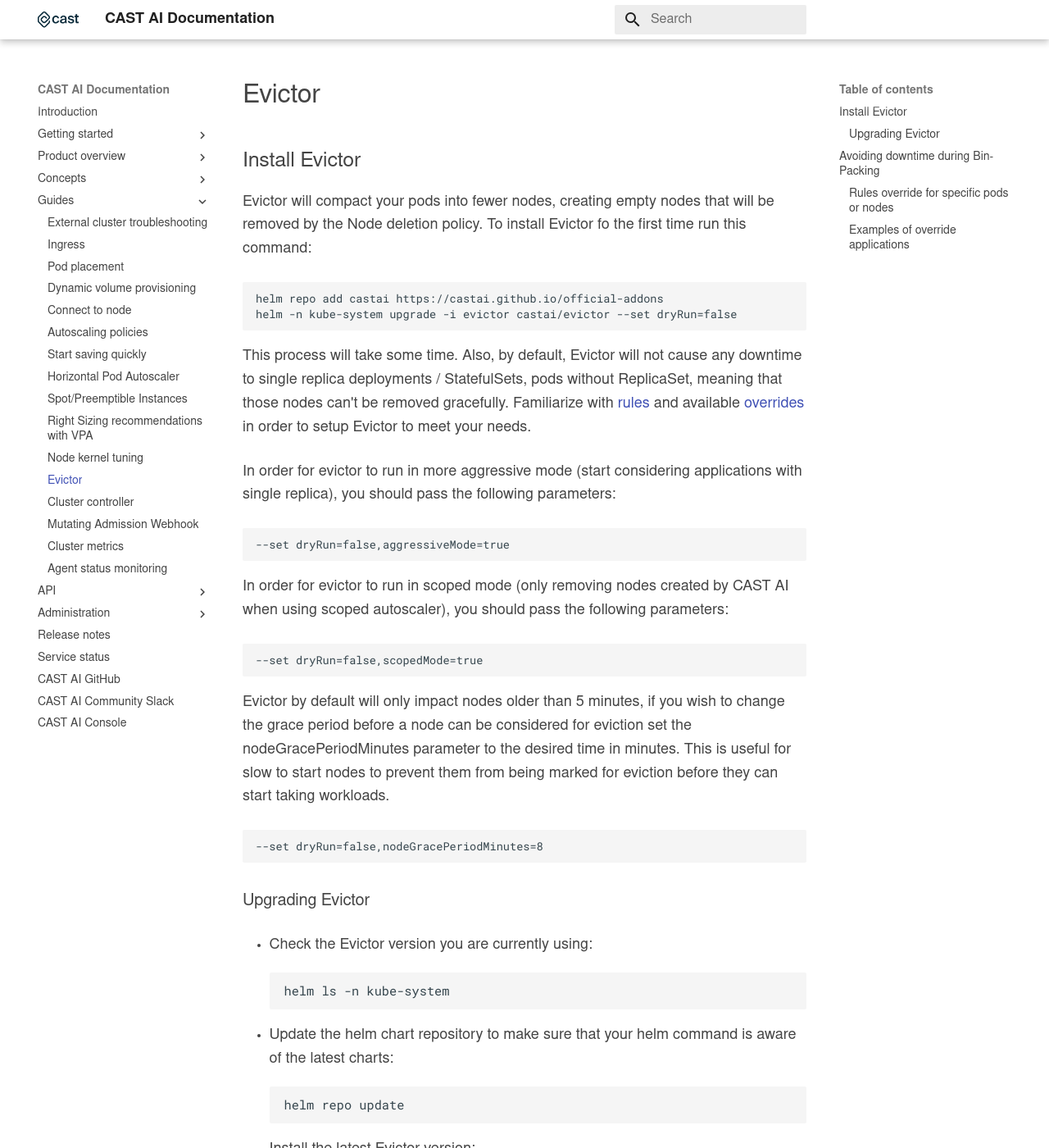
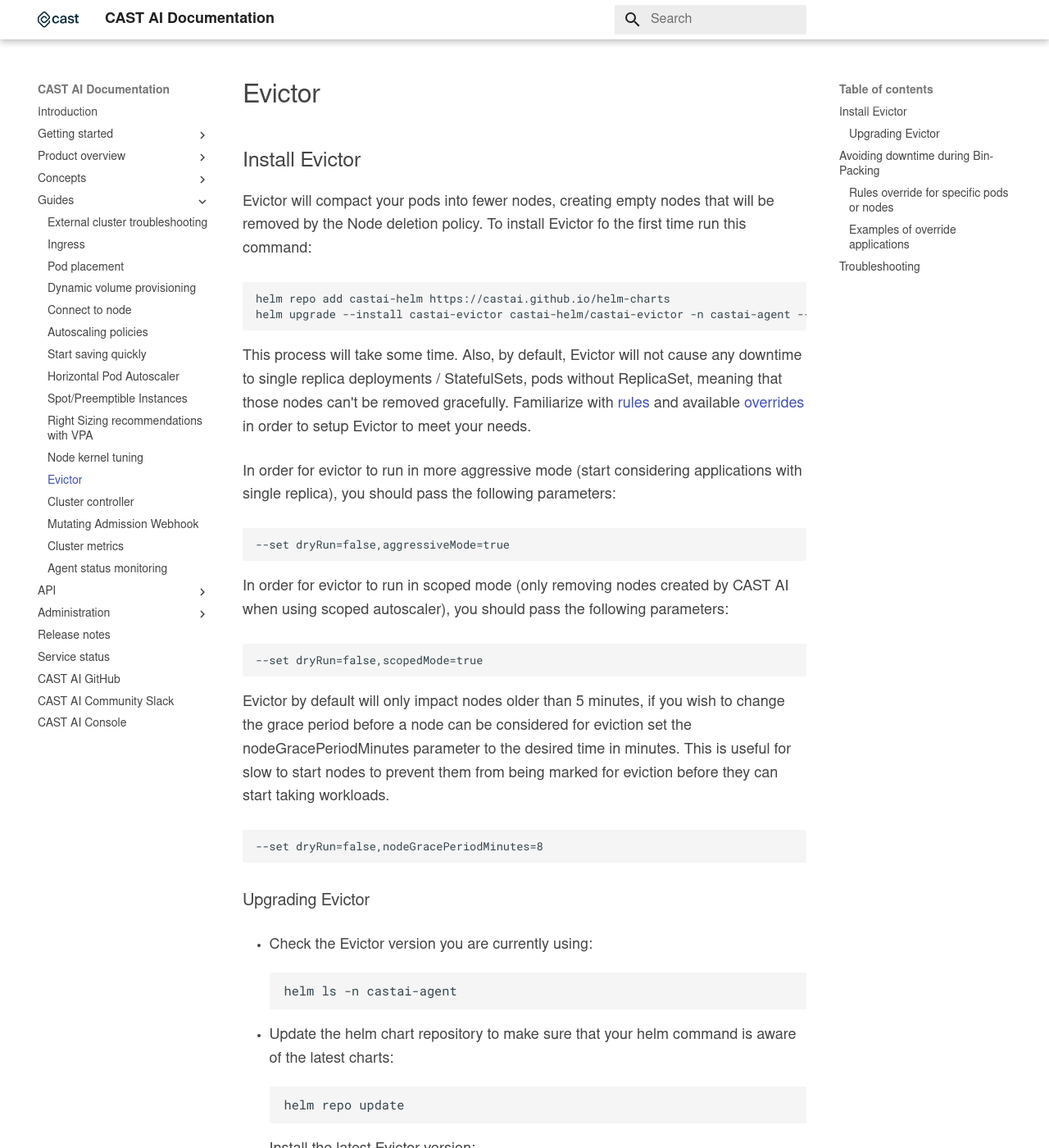
Before and after one commit to castai/docs, an MkDocs documentation site: the page built from docs/guides/evictor.md, in a window 1280 px wide and 1400 px high. Shown: the whole window at 82% size. Built offline with MkDocs 1.6.1 and Material for MkDocs 9.7.7, drawn with Linux system fonts in a browser that asks for light colours; some web fonts are replaced; some of the changed text lies outside the part shown.

Commit message:
Update evictor install docs (#198)

````diff
--- a/docs/guides/evictor.md
+++ b/docs/guides/evictor.md
@@ -9,8 +9,8 @@
 Evictor will compact your pods into fewer nodes, creating empty nodes that will be removed by the Node deletion policy. To install Evictor fo the first time run this command:
 
 ```
-helm repo add castai https://castai.github.io/official-addons
-helm -n kube-system upgrade -i evictor castai/evictor --set dryRun=false
+helm repo add castai-helm https://castai.github.io/helm-charts
+helm upgrade --install castai-evictor castai-helm/castai-evictor -n castai-agent --set dryRun=false
 ```
 
 This process will take some time. Also, by default, Evictor will not cause any downtime to single replica deployments / StatefulSets, pods
@@ -39,7 +39,7 @@
 - Check the Evictor version you are currently using:
 
     ```
-    helm ls -n kube-system
+    helm ls -n castai-agent
     ```
 
 - Update the helm chart repository to make sure that your helm command is aware of the latest charts:
@@ -51,13 +51,13 @@
 - Install the latest Evictor version:
 
     ```
-    helm -n kube-system upgrade -i evictor castai/evictor --set dryRun=false
+    helm upgrade --install castai-evictor castai-helm/castai-evictor -n castai-agent --set dryRun=false
     ```
 
 - Check whether the Evictor version was changed:
 
     ```
-    helm ls -n kube-system
+    helm ls -n castai-agent
     ```
 
 ## Avoiding downtime during Bin-Packing
@@ -122,3 +122,11 @@
 ```
 
 Due to applied annotation, pod will be targeted for eviction even though it is not replicated.
+
+## Troubleshooting
+
+Check evictor logs
+
+```sh
+kubectl logs -l app.kubernetes.io/name=castai-evictor -n castai-agent
+```
````
Also changed, not shown: docs/guides/cluster-controller.md (+11 -3 lines).
